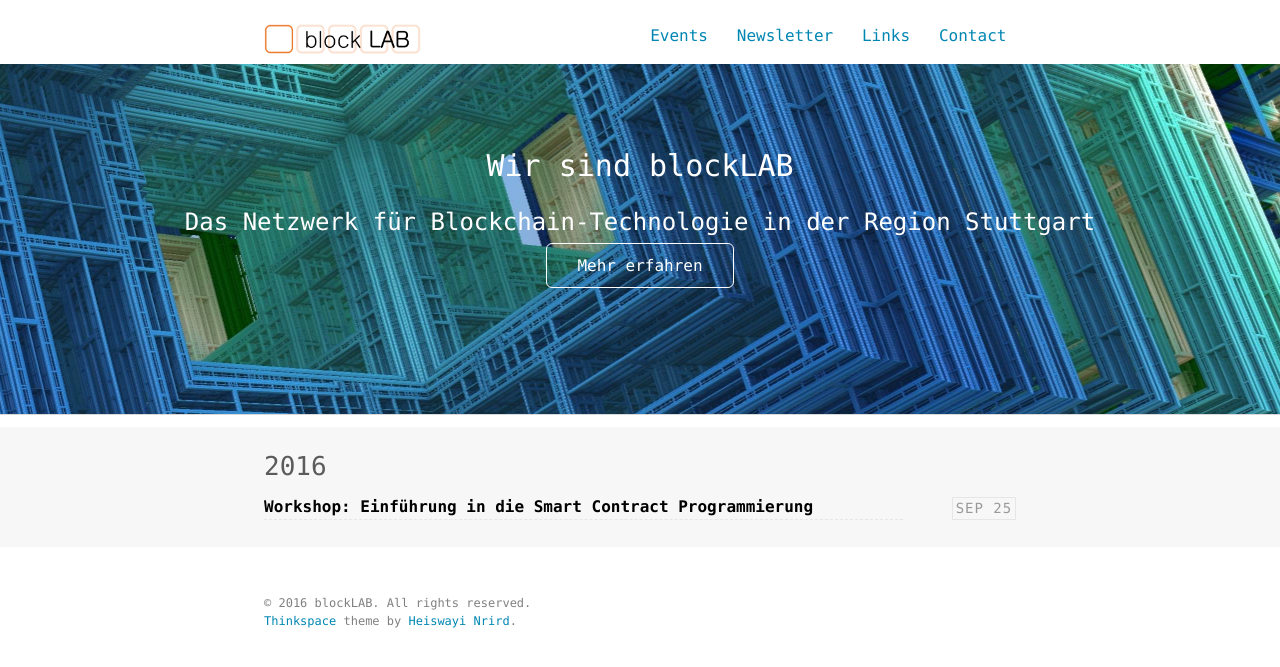
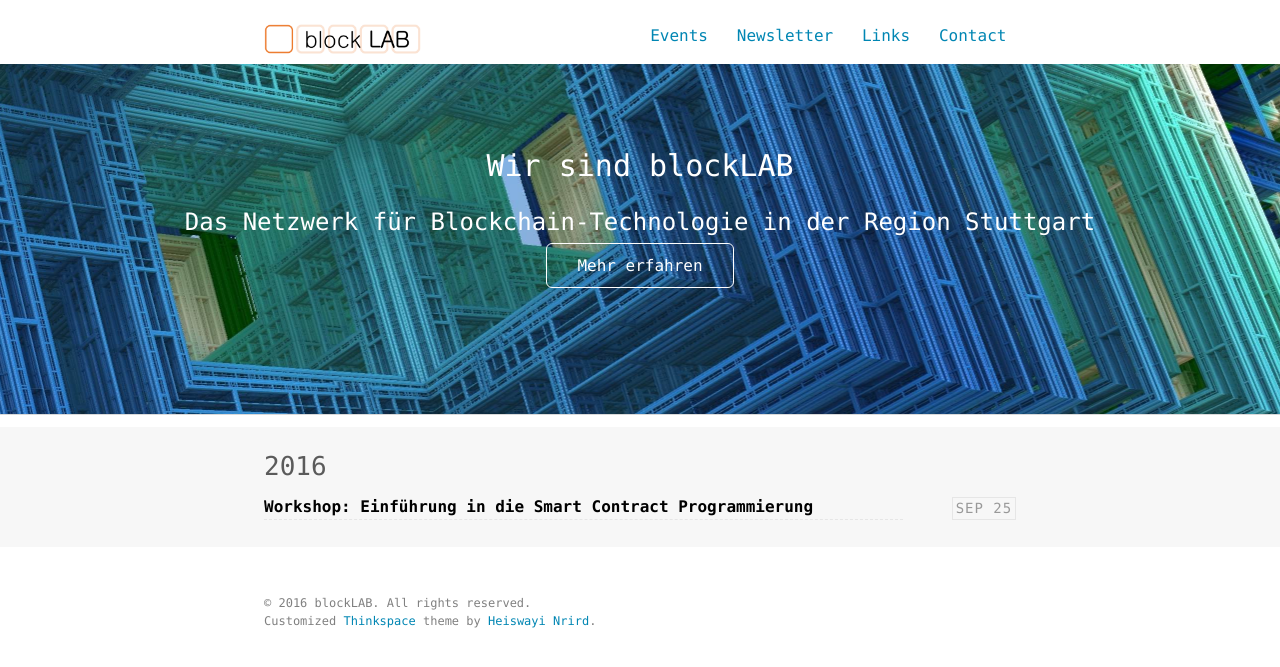
Before and after one commit to blocklab/site, a Jekyll site: the page built from index.html, in a window 1280 px wide. Shown: the top 667 px of the page. Built offline with Jekyll 4.4.1, drawn with Linux system fonts in a browser that asks for light colours.

Commit message:
not the pure Thinkspace theme anymore

```diff
--- a/_includes/footer.html
+++ b/_includes/footer.html
@@ -1,6 +1,6 @@
 <footer class="site-footer">
   <div class="container">
     <small class="block">&copy; {{ site.time | date: '%Y' }} {{ site.author.name }}. All rights reserved.</small>
-    <small><a href="https://github.com/heiswayi/thinkspace">Thinkspace</a> theme by <a href="http://heiswayi.github.io/">Heiswayi Nrird</a>.</small>
+    <small>Customized <a href="https://github.com/heiswayi/thinkspace">Thinkspace</a> theme by <a href="http://heiswayi.github.io/">Heiswayi Nrird</a>.</small>
   </div>
 </footer>
```
